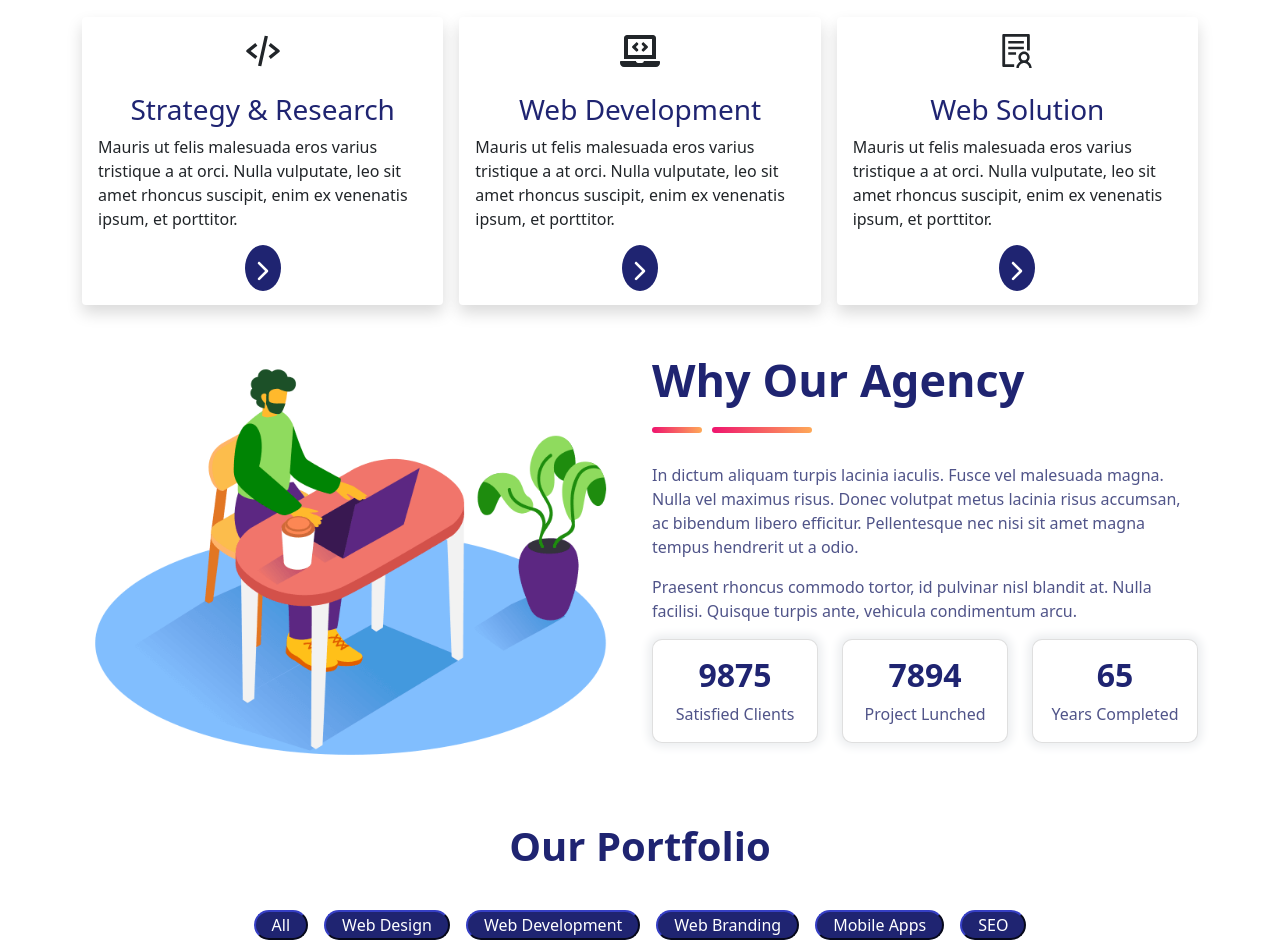
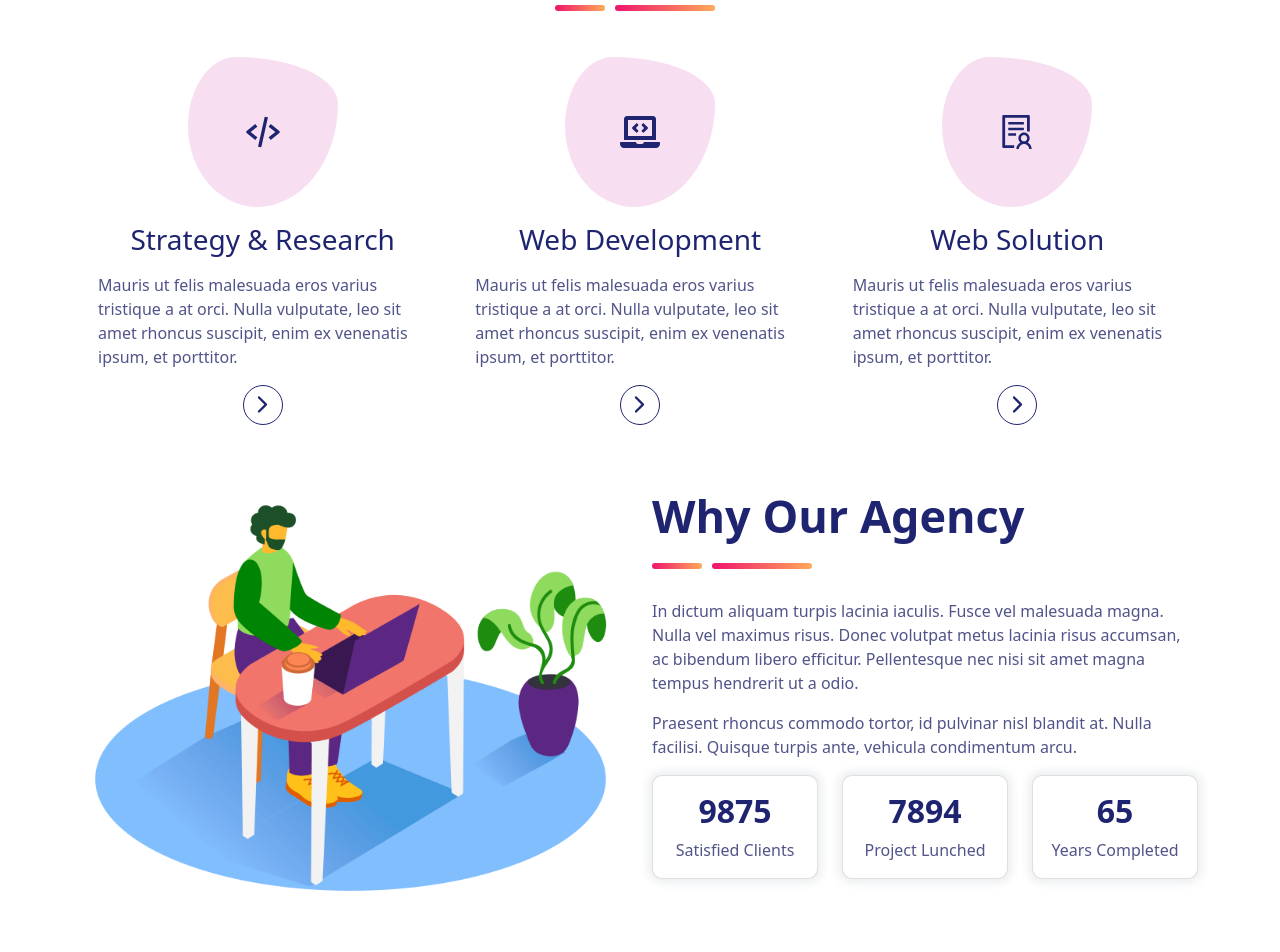
Before and after one commit to mdYeasin2001/people-choice-agency-client, a Next.js app: page / in a window 1280 px wide. Shown: the part 800-1752 px from the top of the page. Built offline with nearby package versions, Linux system fonts and the light colour scheme.

Commit message:
services & portfolio section design done

```diff
--- a/components/home/Portfolio.js
+++ b/components/home/Portfolio.js
@@ -4,19 +4,23 @@ import { Col, Container, Row } from 'react-bootstrap';
 import portfolio1 from '../../assets/images/image08.jpg';
 import portfolio2 from '../../assets/images/image09.jpg';
 import portfolio3 from '../../assets/images/image10.jpg';
+import SectionTitleUnderline from '../common/SectionTitleUnderline';
 
 const Portfolio = () => {
     return (
-        <Container className="py-5">
-            <h2 className="text-center display-6 fw-bold text-primary pb-4">Our Portfolio</h2>
+        <Container className="py-5 Portfolio__container">
+            <h2 className="text-center display-6 fw-bold text-primary">Our Portfolio</h2>
+            <div className="d-flex justify-content-center pb-4">
+                <SectionTitleUnderline />
+            </div>
             <Row>
                 <Col md={10} className="offset-md-1 text-center">
-                    <button className="button btn-primary rounded-pill m-2 px-3">All</button>
-                    <button className="button btn-primary rounded-pill m-2 px-3">Web Design</button>
-                    <button className="button btn-primary rounded-pill m-2 px-3">Web Development</button>
-                    <button className="button btn-primary rounded-pill m-2 px-3">Web Branding</button>
-                    <button className="button btn-primary rounded-pill m-2 px-3">Mobile Apps</button>
-                    <button className="button btn-primary rounded-pill m-2 px-3">SEO</button>
+                    <button className="button btn-info rounded-pill portfolio_button">All</button>
+                    <button className="button btn-info rounded-pill portfolio_button">Web Design</button>
+                    <button className="button btn-info rounded-pill portfolio_button">Web Development</button>
+                    <button className="button btn-info rounded-pill portfolio_button">Web Branding</button>
+                    <button className="button btn-info rounded-pill portfolio_button">Mobile Apps</button>
+                    <button className="button btn-info rounded-pill portfolio_button">SEO</button>
                 </Col>
             </Row>
             <Row className="pt-4">
--- a/components/services/Service.js
+++ b/components/services/Service.js
@@ -4,16 +4,16 @@ import { IoIosArrowForward } from 'react-icons/io'
 
 const Service = ({ title, description, icon }) => {
     return (
-        <Col md={4}>
-            <Card className="pb-3 border-0 rounded shadow">
-                <div className="text-center fs-1"> {icon}</div>
+        <Col md={4} className="Service__container">
+            <Card className="py-3 service_card border-0 rounded">
+                <div className="d-flex justify-content-center">
+                    <div className="text-center fs-1 icon_box text-primary"> {icon}</div>
+                </div>
                 <Card.Body>
-                    <Card.Title className="text-primary text-center fs-3">{title}</Card.Title>
-                    <Card.Text>{description}</Card.Text>
+                    <Card.Title className="text-primary text-center fs-3 mb-3">{title}</Card.Title>
+                    <Card.Text className="text-secondary lead fs-6">{description}</Card.Text>
                 </Card.Body>
-                <div className="text-center fs-3">
-                    <a className="rounded-circle bg-primary text-white p-1" href=""><IoIosArrowForward /></a>
-                </div>
+                    <a className="service_button mx-auto" href=""><IoIosArrowForward /></a>
             </Card>
         </Col>
     );
--- a/components/services/Services.js
+++ b/components/services/Services.js
@@ -4,6 +4,7 @@ import Service from './Service';
 import { FaLaptopCode } from 'react-icons/fa';
 import { BiCodeAlt } from 'react-icons/bi';
 import { AiOutlineSolution } from 'react-icons/ai';
+import SectionTitleUnderline from '../common/SectionTitleUnderline';
 
 const Services = () => {
 
@@ -30,7 +31,10 @@ const Services = () => {
 
     return (
         <Container className="py-5">
-            <h2 className="text-center display-6 fw-bold text-primary pb-4">Our Specialization</h2>
+            <h2 className="text-center display-6 fw-bold text-primary">Our Specialization</h2>
+            <div className="d-flex justify-content-center pb-4">
+                <SectionTitleUnderline />
+            </div>
             <Row className="g-3">
                 {services.map(service =>
                     <Service
--- a/scss/abstract/_variables.scss
+++ b/scss/abstract/_variables.scss
@@ -4,3 +4,5 @@ $white: #fff;
 //added by sakib
 $danger: #ef146e;
 $warning: #fea958;
+// added by Yeasin
+$info: #F7DFF1;
--- /dev/null
+++ b/scss/components/_portfolio.scss
@@ -0,0 +1,14 @@
+.Portfolio__container{
+    .portfolio_button{
+        border: none !important;
+        padding: .5rem 2rem;
+        margin: .2rem;
+        color: $primary;
+        font-weight: 600;
+        &:focus{
+            color: $white;
+            background: linear-gradient(to right, $danger, $warning);
+            box-shadow: none !important;
+        }
+    }
+}
--- /dev/null
+++ b/scss/components/services/_service.scss
@@ -0,0 +1,36 @@
+.Service__container{
+    .service_card{
+        .icon_box{
+            background: $info;
+            width: 150px;
+            height: 150px;
+            display: flex;
+            align-items: center;
+            justify-content: center;
+            border-radius: 32% 68% 54% 46% / 46% 31% 69% 54% ;
+            transition: all .5s;
+        }
+        .service_button{
+            text-align: center;
+            width: 40px;
+            height: 40px;
+            font-size: 25px;
+            padding: 5px;
+            border-radius: 50%;
+            border: 1px solid $primary;
+            color: $primary;
+            display: flex;
+            align-items: center;
+            justify-content: center;
+            transition: all .5s;
+        }
+        &:hover .icon_box, &:hover .service_button{
+            background: linear-gradient(to right, $danger, $warning);
+            color: $white !important;
+            border: none;
+        }
+        &:hover{
+            box-shadow: 10px 10px 50px $info, -10px -10px 50px $info;
+        }
+    }
+}
--- a/scss/main.scss
+++ b/scss/main.scss
@@ -5,3 +5,5 @@
 @import "./components/home/whyOurAgency";
 @import "./components/home/pricing";
 @import "./components/common/sectionTitleUnderline";
+@import "./components/services/service";
+@import "./components/_portfolio";
```
